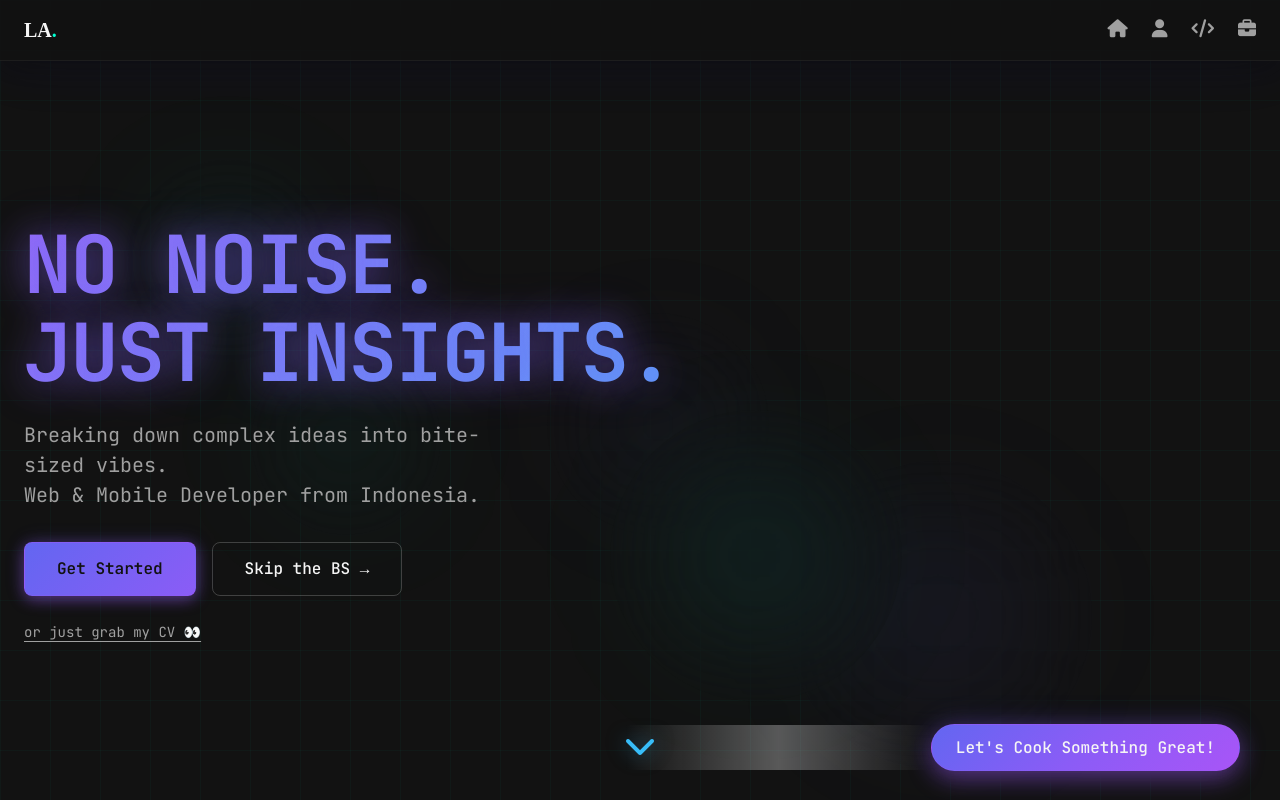
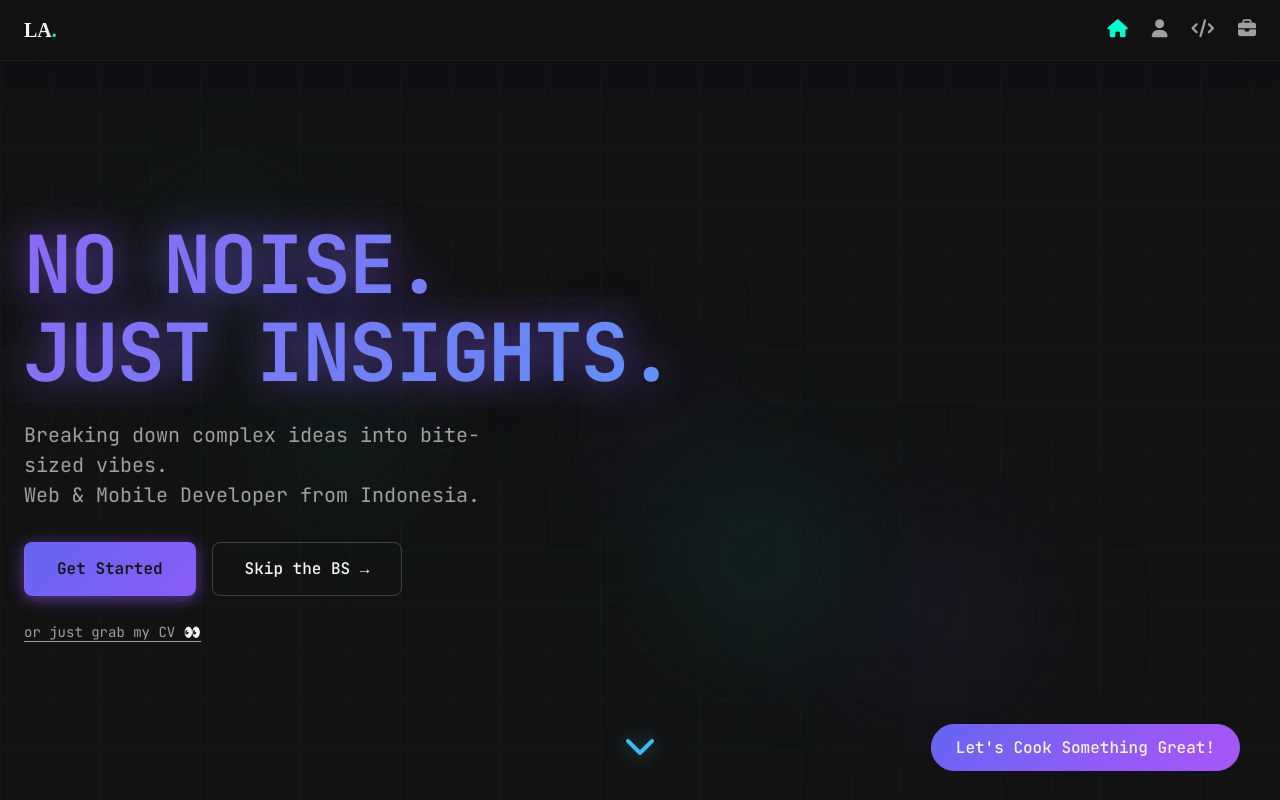
Before and after one commit to LuthfiAditya01/Portofolio, a React (Vite) app: page / in a window 1280 px wide. Shown: the top 800 px of the page. Built offline with nearby package versions, Linux system fonts and the light colour scheme; a small style sheet from the web is missing.

Commit message:
Refactor navigation classes for improved readability and maintainability

```diff
--- a/src/App.css
+++ b/src/App.css
@@ -602,30 +602,23 @@ footer {
     background: linear-gradient(135deg, #6366f1, #8b5cf6, #a855f7);
     backdrop-filter: blur(10px);
     border: 1px solid rgba(168, 85, 247, 0.3);
-    box-shadow: 0 8px 25px rgba(168, 85, 247, 0.4), 0 0 30px rgba(99, 102, 241, 0.2);
+    box-shadow: none;
     transition: all 0.3s cubic-bezier(0.175, 0.885, 0.32, 1.275);
     position: relative;
     overflow: hidden;
   }
 
   .contact-btn::before {
-    content: '';
-    position: absolute;
-    top: 0;
-    left: -100%;
-    width: 100%;
-    height: 100%;
-    background: linear-gradient(90deg, transparent, rgba(255,255,255,0.3), transparent);
-    transition: left 0.5s ease;
+    content: none;
   }
 
   .contact-btn:hover::before {
-    left: 100%;
+    content: none;
   }
 
   .contact-btn:hover {
     transform: translateY(-5px) scale(1.08);
-    box-shadow: 0 15px 40px rgba(168, 85, 247, 0.6), 0 0 40px rgba(99, 102, 241, 0.4);
+    box-shadow: none;
     background: linear-gradient(135deg, #8b5cf6, #a855f7, #c084fc);
   }
 
--- a/src/App.tsx
+++ b/src/App.tsx
@@ -17,6 +17,20 @@ function AppContent() {
   const [fadeOut, setFadeOut] = useState(false);
   const [contentVisible, setContentVisible] = useState(false);
   const [isMobileMenuOpen, setIsMobileMenuOpen] = useState(false);
+
+  const isActiveRoute = (path: string) => location.pathname === path;
+  const desktopNavClass = (path: string) =>
+    `transition-colors duration-300 ${
+      isActiveRoute(path)
+        ? "text-[#00FFD1]"
+        : "text-[#A0A0A0] hover:text-[#00FFD1]"
+    }`;
+  const mobileNavClass = (path: string) =>
+    `transition-colors duration-300 py-2 ${
+      isActiveRoute(path)
+        ? "text-[#00FFD1]"
+        : "text-[#A0A0A0] hover:text-[#00FFD1]"
+    }`;
 
   useEffect(() => {
     // Simulate loading time for first visit
@@ -112,16 +126,16 @@ function AppContent() {
           </button>
           {/* Minimal Icon Navigation */}
           <div className="hidden md:flex items-center space-x-6">
-            <Link to="/" className="text-[#A0A0A0] hover:text-[#00FFD1] transition-colors duration-300">
+            <Link to="/" className={desktopNavClass("/")}>
               <i className="fas fa-home text-lg"></i>
             </Link>
-            <Link to="/about" className="text-[#A0A0A0] hover:text-[#00FFD1] transition-colors duration-300">
+            <Link to="/about" className={desktopNavClass("/about")}>
               <i className="fas fa-user text-lg"></i>
             </Link>
-            <Link to="/project" className="text-[#A0A0A0] hover:text-[#00FFD1] transition-colors duration-300">
+            <Link to="/project" className={desktopNavClass("/project")}>
               <i className="fas fa-code text-lg"></i>
             </Link>
-            <Link to="/experience" className="text-[#A0A0A0] hover:text-[#00FFD1] transition-colors duration-300">
+            <Link to="/experience" className={desktopNavClass("/experience")}>
               <i className="fas fa-briefcase text-lg"></i>
             </Link>
           </div>
@@ -134,28 +148,32 @@ function AppContent() {
           <div className="container mx-auto px-6 py-4 flex flex-col gap-2">
             <Link
               to="/"
-              className="text-[#A0A0A0] hover:text-[#00FFD1] transition-colors duration-300 py-2"
+              className={mobileNavClass("/")}
+              aria-current={isActiveRoute("/") ? "page" : undefined}
               onClick={() => setIsMobileMenuOpen(false)}
             >
               <i className="fas fa-home mr-3"></i>Home
             </Link>
             <Link
               to="/about"
-              className="text-[#A0A0A0] hover:text-[#00FFD1] transition-colors duration-300 py-2"
+              className={mobileNavClass("/about")}
+              aria-current={isActiveRoute("/about") ? "page" : undefined}
               onClick={() => setIsMobileMenuOpen(false)}
             >
               <i className="fas fa-user mr-3"></i>About
             </Link>
             <Link
               to="/project"
-              className="text-[#A0A0A0] hover:text-[#00FFD1] transition-colors duration-300 py-2"
+              className={mobileNavClass("/project")}
+              aria-current={isActiveRoute("/project") ? "page" : undefined}
               onClick={() => setIsMobileMenuOpen(false)}
             >
               <i className="fas fa-code mr-3"></i>Project
             </Link>
             <Link
               to="/experience"
-              className="text-[#A0A0A0] hover:text-[#00FFD1] transition-colors duration-300 py-2"
+              className={mobileNavClass("/experience")}
+              aria-current={isActiveRoute("/experience") ? "page" : undefined}
               onClick={() => setIsMobileMenuOpen(false)}
             >
               <i className="fas fa-briefcase mr-3"></i>Experience
```
